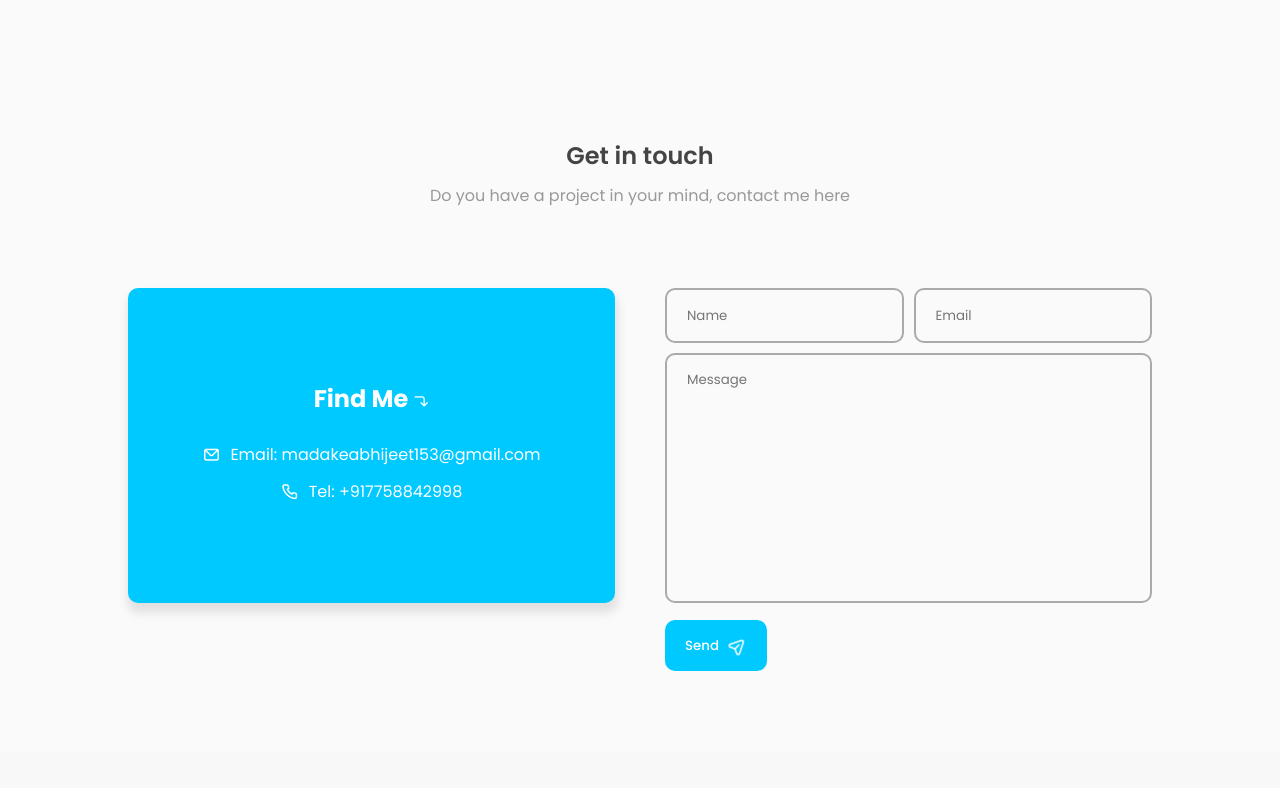
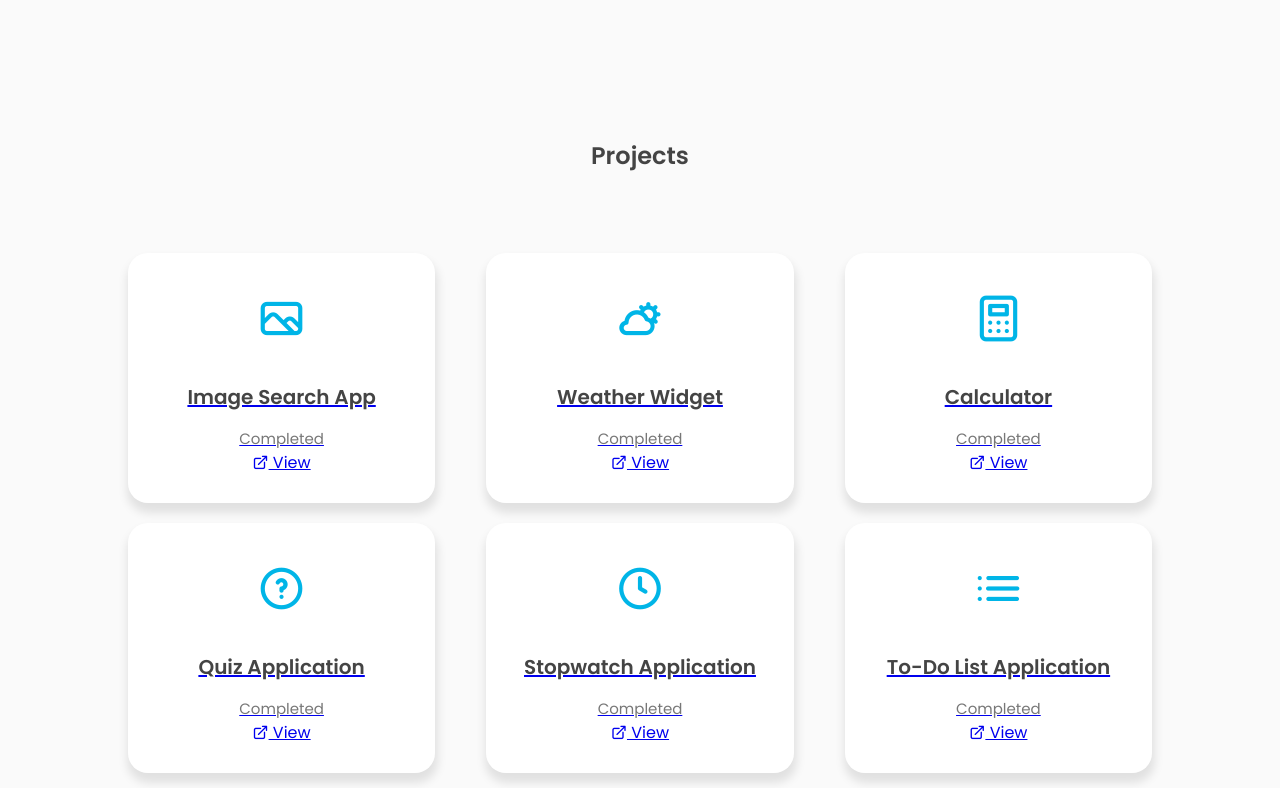
Before and after one commit to abhijeetmadake/Portfolio, a plain HTML site: page index.html in a window 1280 px wide. Shown: the part 1300-2088 px from the top of the page. Drawn offline with nearby package versions, Linux system fonts and the light colour scheme.

Commit message:
Update index.html

```diff
--- a/index.html
+++ b/index.html
@@ -140,29 +140,51 @@
             </div>
           </div>
        </section>
-       <!-- -------------- PROJECT BOX
-       <section class="section" id="projects">
-          <div class="top-header">
-              <h1>Projects</h1>
-          </div>
-          <div class="project-container">
-            <div class="project-box">
-                <i class="uil uil-briefcase-alt"></i>
+       <!-- -------------- PROJECT BOX -->
+ <section class="section" id="projects">
+        <div class="top-header">
+            <h1>Projects</h1>
+        </div>
+        <div class="project-container">
+            <a href=" https://abhijeetmadake.github.io/Image-Search-App/" class="project-box">
+                <i class="uil uil-image"></i>
+                <h3>Image Search App</h3>
+                <label>Completed</label>
+                <span class="view-project"><i class="uil uil-external-link-alt"></i> View</span>
+            </a>
+            <a href=" https://abhijeetmadake.github.io/Project-Weather-Widget/" class="project-box">
+                <i class="uil uil-cloud-sun"></i>
+                <h3>Weather Widget</h3>
+                <label>Completed</label>
+                <span class="view-project"><i class="uil uil-external-link-alt"></i> View</span>
+            </a>
+            <a href="https://abhijeetmadake.github.io/Calculator-Mini-Project/" class="project-box">
+                <i class="uil uil-calculator"></i>
+                <h3>Calculator</h3>
+                <label>Completed</label>
+                <span class="view-project"><i class="uil uil-external-link-alt"></i> View</span>
+            </a>
+            <a href="https://github.com/abhijeetmadake/Quiz-Application" class="project-box">
+                <i class="uil uil-question-circle"></i>
                 <h3>Quiz Application</h3>
                 <label>Completed</label>
-            </div>
-            <div class="project-box">
-                <i class="uil uil-users-alt"></i>
+                <span class="view-project"><i class="uil uil-external-link-alt"></i> View</span>
+            </a>
+            <a href="https://github.com/abhijeetmadake/Project-Stopwatch-Application" class="project-box">
+                <i class="uil uil-clock"></i>
                 <h3>Stopwatch Application</h3>
                 <label>Completed</label>
-            </div>
-            <div class="project-box">
-                <i class="uil uil-award"></i>
-                <h3>To-Do-List Application</h3>
+                <span class="view-project"><i class="uil uil-external-link-alt"></i> View</span>
+            </a>
+            <a href="https://github.com/abhijeetmadake/Project-To-Do-List-Application" class="project-box">
+                <i class="uil uil-list-ul"></i>
+                <h3>To-Do List Application</h3>
                 <label>Completed</label>
-            </div>
-          </div>
-       </section> ---------------- -->
+                <span class="view-project"><i class="uil uil-external-link-alt"></i> View</span>
+            </a>
+
+        </div>
+    </section>
        <!-- -------------- CONTACT BOX ---------------- -->
        <section class="section" id="contact">
           <div class="top-header">
```
